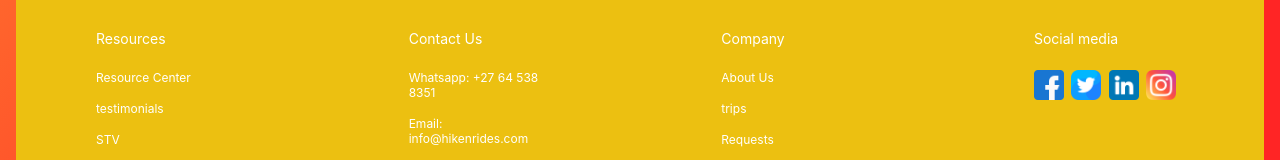
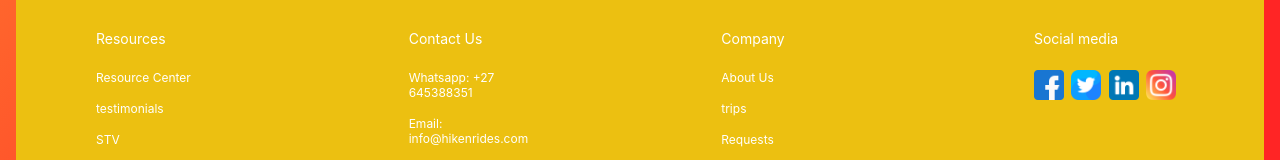
Before and after one commit to hikenrides/company_website, a React (Vite) app in the folder client/: page / in a window 1280 px wide. Shown: the part 1565-1725 px from the top of the page. Built offline with nearby package versions, Linux system fonts and the light colour scheme; no server answers.

Commit message:
facebook url

```diff
--- a/client/src/footer.jsx
+++ b/client/src/footer.jsx
@@ -28,7 +28,7 @@ const Footer= () =>{
                     <div className="sb__footer-links_div">
                         <h4>Contact Us
                         </h4>
-                        <p>Whatsapp: +27 64 538 8351</p>
+                        <p>Whatsapp: +27 645388351</p>
                         <p>Email: info@hikenrides.com</p>
                     </div>
                     <div className="sb__footer-links_div">
@@ -50,7 +50,7 @@ const Footer= () =>{
                     <div className="sb__footer-links_div">
                         <h4>Social media</h4>
                         <div className="socialmedia">
-                            <p><img src={fb} alt=""/></p>
+                            <a href="https://www.facebook.com/profile.php?id=61553868901955"><p><img src={fb} alt=""/></p></a>
                             <p><img src={twitter} alt=""/></p>
                             <p><img src={linkedin} alt=""/></p>
                             <p><img src={insta} alt=""/></p>
```
